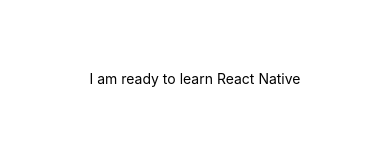
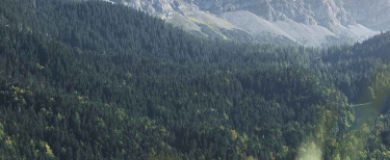
Before and after one commit to GaydAndr/react-native-hw-1, a React Native app: screen / in a window 390 px wide. Shown: the part 344-504 px from the top of the page. Built offline with nearby package versions, Linux system fonts and the light colour scheme.

Commit message:
Update App.js

```diff
--- a/App.js
+++ b/App.js
@@ -1,10 +1,63 @@
 import { StatusBar } from 'expo-status-bar';
-import { StyleSheet, Text, View } from 'react-native';
+import { useState, useEffect } from 'react';
+import {
+  StyleSheet,
+  Text,
+  View,
+  ImageBackground,
+  Dimensions,
+  BackHandler,
+  Alert,
+} from 'react-native';
+import { RegistrationScreen } from './src/components/RegistrationScreen';
+
+const { width, height } = Dimensions.get('window');
+// const window = Dimensions.get('window');
+// const screen = Dimensions.get('screen');
 
 export default function App() {
+  const [registerData, setRegisterData] = useState([]);
+  // const [dimensions, setDimensions] = useState({ window, screen });
+  console.log(registerData);
+
+  // useEffect(() => {
+  //   console.log(dimensions.window.width);
+  //   const subscription = Dimensions.addEventListener(
+  //     'change',
+  //     ({ window, screen }) => {
+  //       setDimensions({ window, screen });
+  //     }
+  //   );
+  //   return () => subscription?.remove();
+  // });
+  useEffect(() => {
+    const backAction = () => {
+      Alert.alert('Hold on!', 'Are you sure you want to go out?', [
+        {
+          text: 'Cancel',
+          onPress: () => null,
+          style: 'cancel',
+        },
+        { text: 'YES', onPress: () => BackHandler.exitApp() },
+      ]);
+      return true;
+    };
+
+    const backHandler = BackHandler.addEventListener(
+      'hardwareBackPress',
+      backAction
+    );
+
+    return () => backHandler.remove();
+  }, []);
   return (
     <View style={styles.container}>
-      <Text>I am ready to learn React Native</Text>
+      <ImageBackground
+        style={styles.image}
+        source={require('./assets/Screens/auth-bg-photo.jpg')}
+      >
+        <RegistrationScreen setRegisterData={setRegisterData} />
+      </ImageBackground>
       <StatusBar style="auto" />
     </View>
   );
@@ -12,9 +65,16 @@
 
 const styles = StyleSheet.create({
   container: {
+    position: 'relative',
     flex: 1,
     backgroundColor: '#fff',
+  },
+  image: {
+    width: width < height ? width : height,
+    height: width < height ? height : width,
+    resizeMode: 'stretch',
+    flex: 1,
+    justifyContent: 'flex-end',
     alignItems: 'center',
-    justifyContent: 'center',
   },
 });
```
